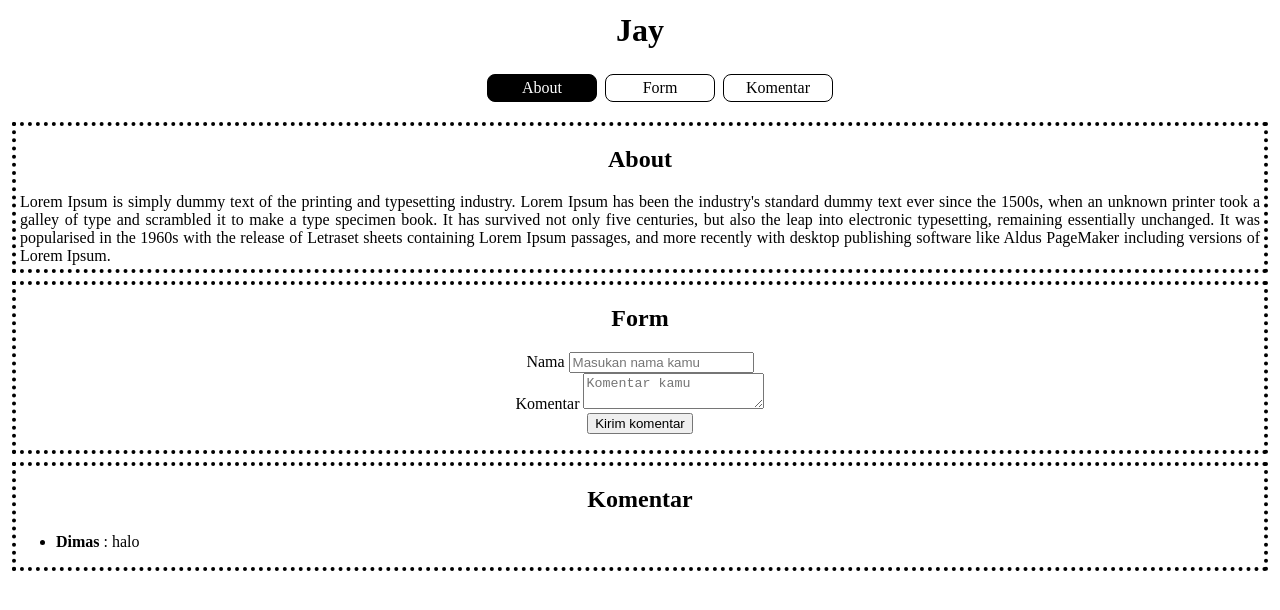
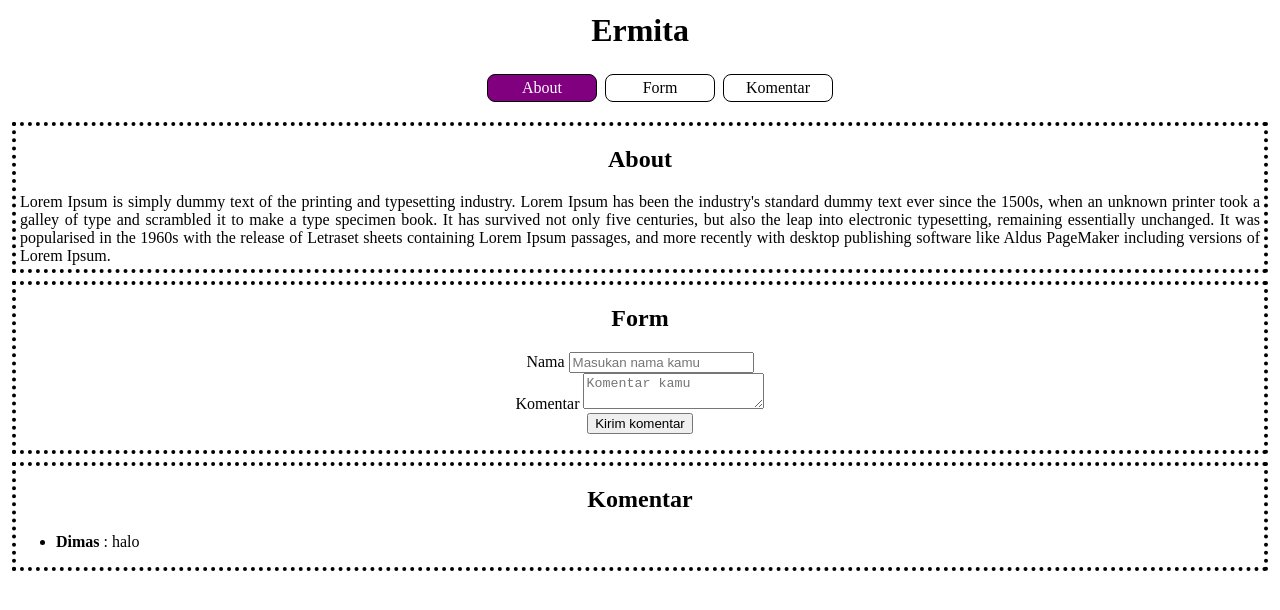
Before and after one commit to ermitaoktora/ermitaoktora.github.io, a plain HTML site: page index.html in a window 1280 px wide. In both pictures the pointer is over the item "About". Drawn offline with Linux system fonts and the light colour scheme.

Commit message:
Update index.html

```diff
--- a/index.html
+++ b/index.html
@@ -25,7 +25,7 @@
     }
 
     nav>ul>li:hover {
-  background: black;
+  background: purple;
       color: white;
     }
 
@@ -50,7 +50,7 @@
 </head>
 
 <body>
-  <h1>Jay</h1>
+  <h1>Ermita</h1>
 
   <nav>
     <ul>
```
